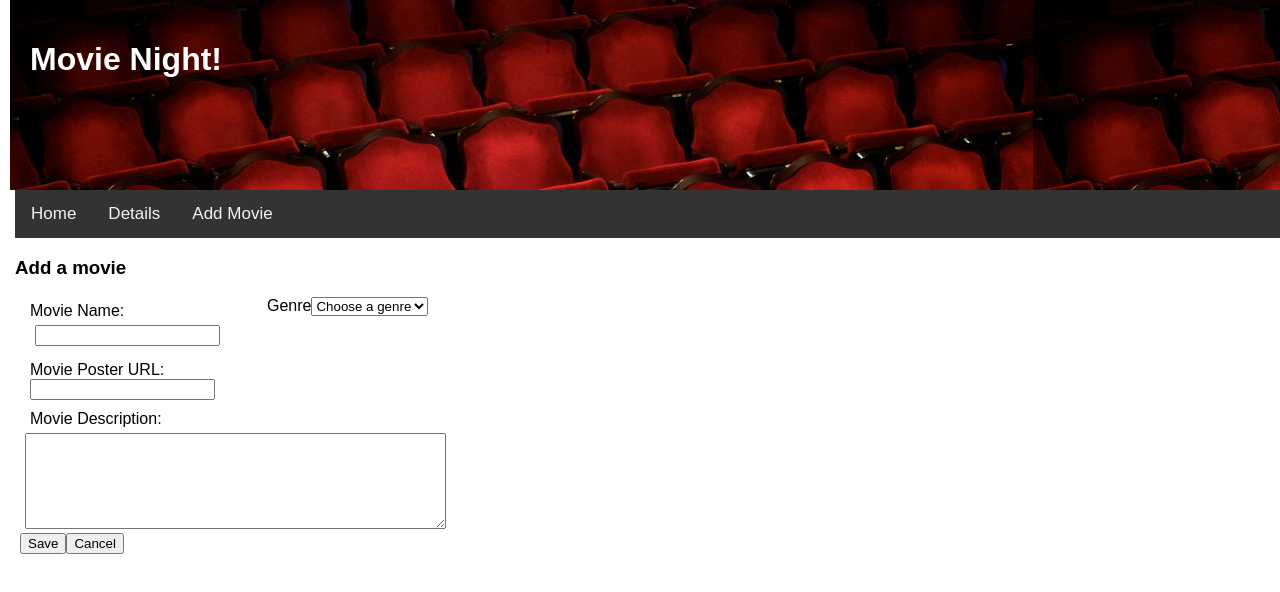
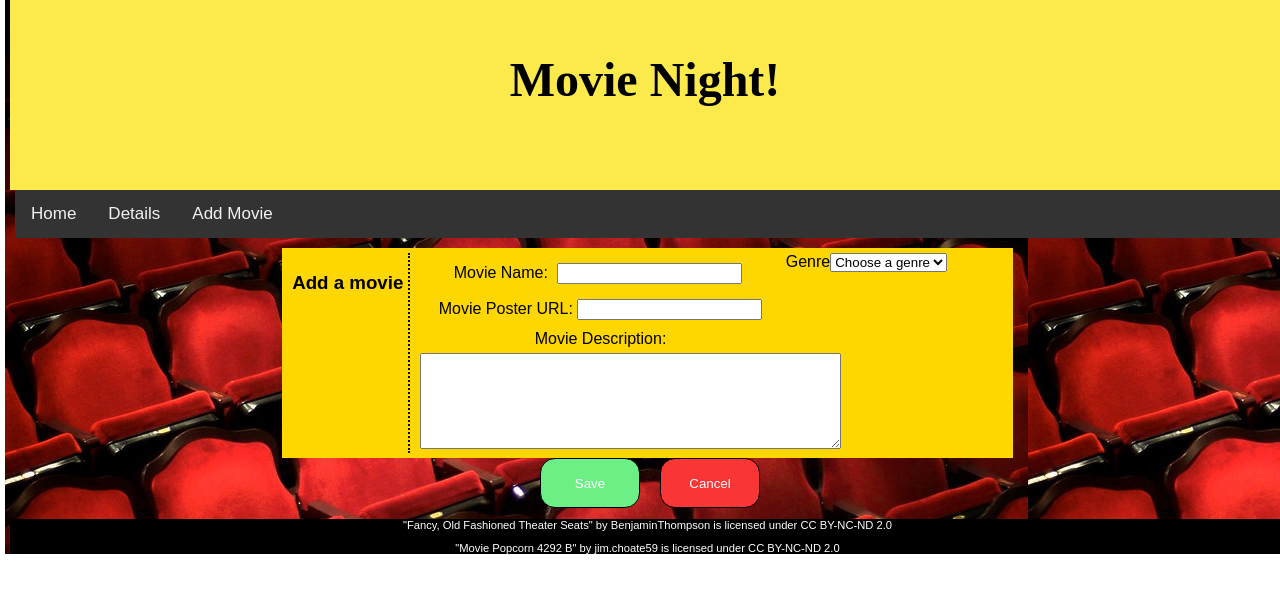
Before and after one commit to sdeda1us/move-sagas, a React (Create React App) app: page /#/add-movie in a window 1280 px wide. Shown: the top 592 px of the page. Built offline with nearby package versions, Linux system fonts and the light colour scheme; a web font is replaced by a local one.

Commit message:
much more comprehensive styling

```diff
--- a/src/components/AddMovie/AddMovie.js
+++ b/src/components/AddMovie/AddMovie.js
@@ -21,10 +21,13 @@ class AddMovie extends Component {
     render() {
         return(
             <div>
-                <h3>Add a movie</h3>
+
 
                 <form onSubmit={this.handleSubmit}>
                     <div className="flexContainer">
+                        <div id="ticket-stub">
+                            <h3>Add a movie</h3>
+                        </div>
                     <div className="formSpace">
                         <div className="textForm">
                             <label>Movie Name: </label>
@@ -60,8 +63,8 @@ class AddMovie extends Component {
                     </div>
                     </div>
                     <div>
-                    <button type="submit">Save</button>
-                    <button onClick={(event)=> {this.props.dispatch({type: 'CLEAR_FORM_DATA'});
+                    <button className="saveButton" type="submit">Save</button>
+                    <button className="cancelButton" onClick={(event)=> {this.props.dispatch({type: 'CLEAR_FORM_DATA'});
                                                 this.props.history.push('/')}}>
                                                 Cancel
                                                 </button>
--- a/src/components/App/App.css
+++ b/src/components/App/App.css
@@ -1,31 +1,71 @@
+/* latin */
+@font-face {
+  font-family: 'Yellowtail';
+  font-style: normal;
+  font-weight: 400;
+  font-display: swap;
+  src: url(https://fonts.gstatic.com/s/yellowtail/v11/OZpGg_pnoDtINPfRIlLohlvHwWL9f4k.woff2) format('woff2');
+  unicode-range: U+0000-00FF, U+0131, U+0152-0153, U+02BB-02BC, U+02C6, U+02DA, U+02DC, U+2000-206F, U+2074, U+20AC, U+2122, U+2191, U+2193, U+2212, U+2215, U+FEFF, U+FFFD;
+}
+
+/* latin */
+@font-face {
+  font-family: 'Titillium Web';
+  font-style: normal;
+  font-weight: 300;
+  font-display: swap;
+  src: url(https://fonts.gstatic.com/s/titilliumweb/v9/NaPDcZTIAOhVxoMyOr9n_E7ffGjEGItzY5abuWI.woff2) format('woff2');
+  unicode-range: U+0000-00FF, U+0131, U+0152-0153, U+02BB-02BC, U+02C6, U+02DA, U+02DC, U+2000-206F, U+2074, U+20AC, U+2122, U+2191, U+2193, U+2212, U+2215, U+FEFF, U+FFFD;
+}
+
+/* latin */
+@font-face {
+  font-family: 'Oswald';
+  font-style: normal;
+  font-weight: 500;
+  font-display: swap;
+  src: url(https://fonts.gstatic.com/s/oswald/v35/TK3_WkUHHAIjg75cFRf3bXL8LICs18NvsUZiYySUhiCXAA.woff) format('woff');
+  unicode-range: U+0000-00FF, U+0131, U+0152-0153, U+02BB-02BC, U+02C6, U+02DA, U+02DC, U+2000-206F, U+2074, U+20AC, U+2122, U+2191, U+2193, U+2212, U+2215, U+FEFF, U+FFFD;
+}
+
 div {
   padding-left: 5px;
 }
 
 .App {
   text-align: center;
+  background-image: url('../Header/movie_seats.jpg');
 }
 
 
 .App-header {
-  background-color: #222;
+  background-color: rgb(252, 234, 76);
   height: 150px;
   padding: 20px;
-  color: white;
-  background-image: url('../Header/movie_seats.jpg');
+  color: black;
+  font-family: Yellowtail;
 }
 
 .App-title {
-  font-size: 1.5em;
+  font-size: 3em;
 }
 
 .App-intro {
   font-size: large;
 }
 
+.cancelButton {
+  width: 100px;
+  height: 50px;
+  border: 1px solid black;
+  background-color: rgb(250, 53, 53);
+  color: white;
+  border-radius: 15px;
+}
+
 .detailSpace {
-  width:60%;
-  margin-left: 20%;
+  width:80%;
+  text-align: left;
   display: inline-flex;
   flex-wrap: wrap;
   justify-content: space-around;
@@ -33,10 +73,19 @@ div {
 
 .flexContainer {
   display: inline-flex;
+  background-color: gold;
+  padding: 5px;
+  margin-top: 10px;
+}
+
+.footer-style {
+  background-color: black;
+  font-size: .7rem;
+  color: white;
 }
 
 .formSpace {
-  width: 40%;
+  width: 50%;
   display: block;
 }
 
@@ -48,10 +97,13 @@ div {
   display: inline-flex;
   flex-wrap: wrap;
   justify-content: flex-start;
-  margin: 30px;
+  width:80%;
+  margin: auto;
+  padding-top: 20px;
 }
 
 .posterCard {
+  background-color: white;
   width: 210px;
   height: 340px;
   border: black 1px solid;
@@ -69,6 +121,16 @@ div {
   background-color: rgb(69, 69, 245);
   color: white;
   border-radius: 15px;
+}
+
+.saveButton {
+  width: 100px;
+  height: 50px;
+  border: 1px solid black;
+  background-color: rgb(108, 240, 134);
+  color: white;
+  border-radius: 15px;
+  margin-right: 20px;
 }
 
 .textForm {
@@ -98,3 +160,32 @@ div {
   background-color: #4CAF50;
   color: white;
 }
+#description-text {
+  font-family: Titillium;
+}
+
+#detail-backing{
+  background-color: white;
+  border-radius: 15px;
+  margin: 10%;
+  padding: 10px;
+}
+
+#genre-list {
+  font-family: Oswald;
+}
+
+#genre-list li {
+  color:red;
+}
+
+#ticket-stub {
+  padding-right: 5px;
+  margin-right: 5px;
+  border-right: 2px black dotted;
+}
+
+#title-text {
+  font-family: Yellowtail;
+  font-size: 2rem;
+}
--- a/src/components/App/App.js
+++ b/src/components/App/App.js
@@ -6,15 +6,16 @@ import Header from '../Header/Header';
 import AddMovie from '../AddMovie/AddMovie';
 import Details from '../Details/Details';
 import List from '../List/List';
+import Footer from '../Footer/Footer';
 
 class App extends Component {
   // Renders the entire app on the DOM
   render() {
     return (
-      <div className="grid-container">
+      <div className="App">
         <Router>
           <Header />
-        <div className="grid-80">
+        <div>
           <nav className="topnav">
                 <Link to='/'>Home</Link>
                 <Link to='/details'>Details</Link>
@@ -25,6 +26,7 @@ class App extends Component {
           <Route path='/details' component={Details} />
           <Route path='/add-movie' component={AddMovie} />
         </Router>
+        <Footer/>
       </div>
     );
   }
--- a/src/components/Details/Details.js
+++ b/src/components/Details/Details.js
@@ -6,19 +6,20 @@ class Details extends Component {
 
     render() {
         return(
-            <div>
-                <h2>{this.props.reduxState.movieToDetail.title}</h2>
+            <div id="detail-backing">
+                <p id="title-text">{this.props.reduxState.movieToDetail.title}</p>
                 <div className="detailSpace">
                     <img src={this.props.reduxState.movieToDetail.poster}/>
-                    <div>
-                    <p>Genres</p>
+                    <div id="genre-list">
+                        <p>Genres</p>
                         <ul>
                             {this.props.reduxState.genres.map(type => <li>{type.name}</li>)}
                         </ul>
                     </div>
-                    <p>Details: {this.props.reduxState.movieToDetail.description}</p>
-                    <br/>
-                    <button className="returnButton" onClick={(event) => this.props.history.push('/')}>Back to List</button>
+                    <div id="description-text">
+                        <p> {this.props.reduxState.movieToDetail.description}</p>
+                        <button className="returnButton" onClick={(event) => this.props.history.push('/')}>Back to List</button>
+                    </div>
                 </div>
             </div>
         )
--- /dev/null
+++ b/src/components/Footer/Footer.js
@@ -0,0 +1,15 @@
+import React, { Component } from 'react';
+
+class Footer extends Component {
+
+    render() {
+        return(
+            <div className="footer-style">
+                <p>"Fancy, Old Fashioned Theater Seats" by BenjaminThompson is licensed under CC BY-NC-ND 2.0</p>
+                <p>"Movie Popcorn 4292 B" by jim.choate59 is licensed under CC BY-NC-ND 2.0</p>
+            </div>
+        )
+    }
+}
+
+export default Footer;
--- a/src/components/Header/Header.js
+++ b/src/components/Header/Header.js
@@ -5,7 +5,7 @@ class Header extends Component {
     render() {
         return(
             <div className="App-header">
-                <h1>Movie Night!</h1>
+                <h1 className="App-title">Movie Night!</h1>
             </div>
         )
     }
```
